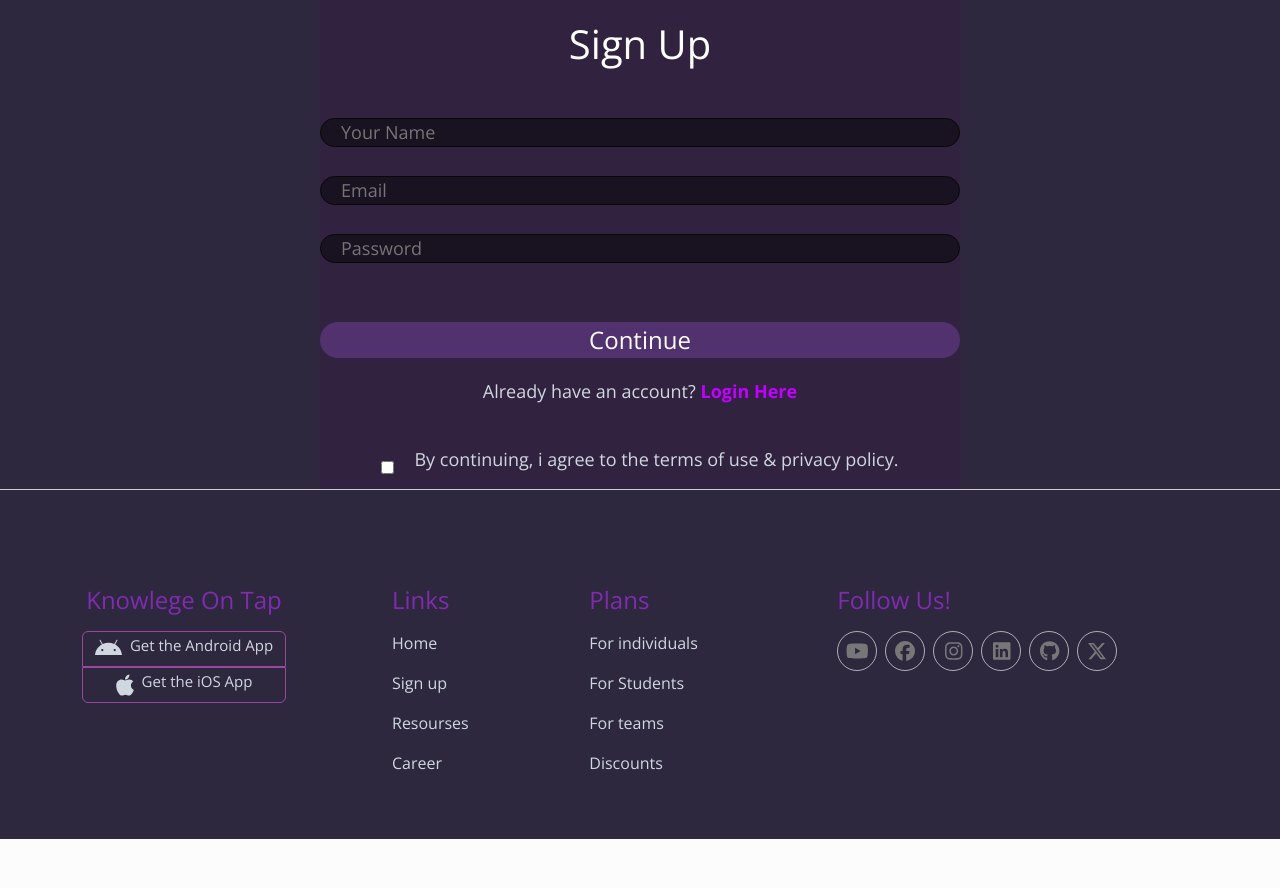
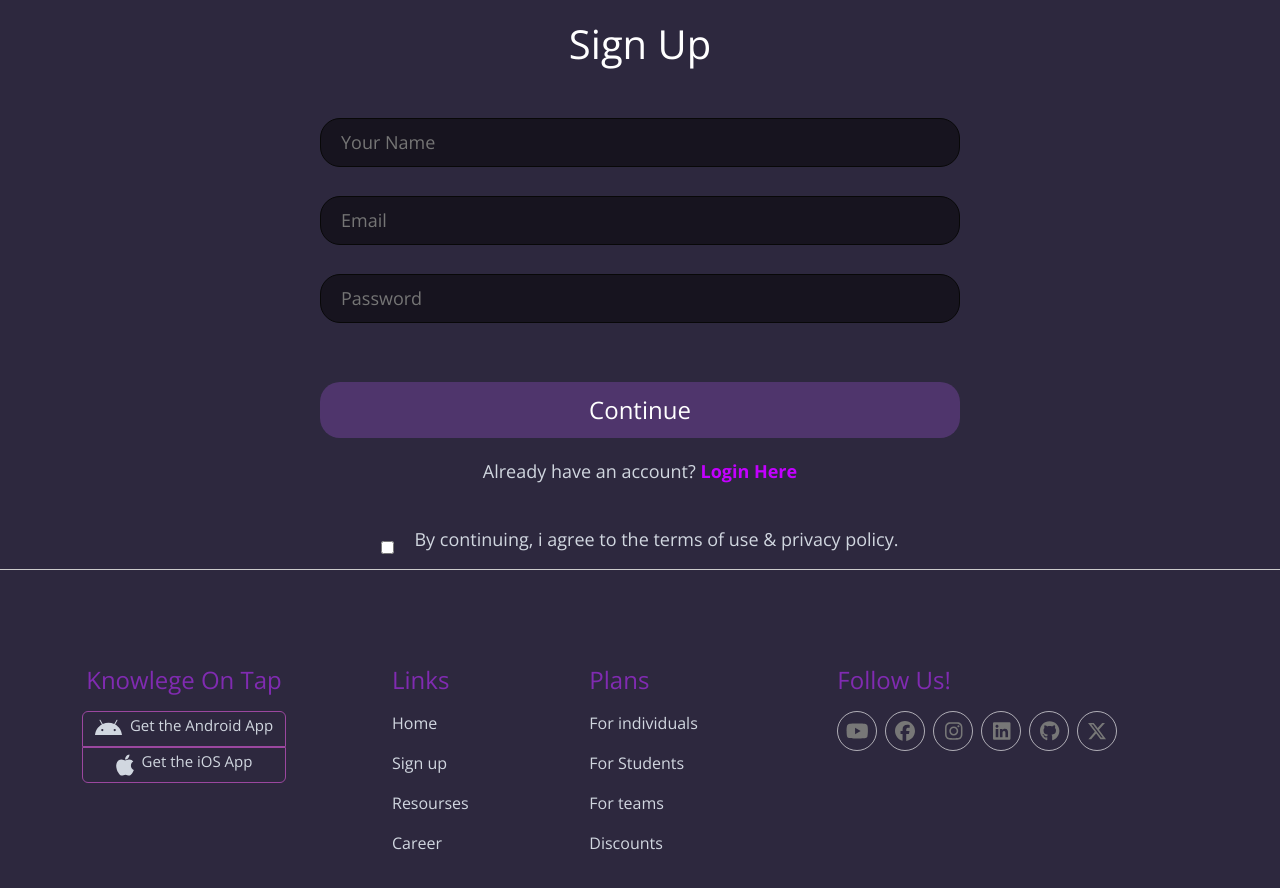
Before and after one commit to reshmaps156/React-E-Learning-App, a React (Vite) app: page /register in a window 1280 px wide. Shown: the top 888 px of the page. Before the commit the page ends 839 px from the top, so only its background shows below. Built offline with nearby package versions, Linux system fonts and the light colour scheme.

Commit message:
login page edited

```diff
--- a/src/components/auth/login/Login.css
+++ b/src/components/auth/login/Login.css
@@ -13,7 +13,7 @@
     align-items: center;
     justify-content: center;
     flex-direction: column;
-    background: rgba(54, 30, 67, 0.51);
+    /* background: rgba(54, 30, 67, 0.51); */
     backdrop-filter:'blur(50px)';
     margin: auto;
     /* padding: 40px 60px; */
@@ -37,6 +37,8 @@
     outline: none;
     font-size: 18px;
     border-radius: 20px;
+    padding-top: 10px;
+    padding-bottom: 10px;
 }
 .login-container button{
     /* height: 72px; */
@@ -48,6 +50,8 @@
     font-weight: 500;
     border-radius: 20px;
     cursor: pointer;
+    padding-top: 10px;
+    padding-bottom: 10px;
 }
 .login-login{
     margin-top: 20px;
```
